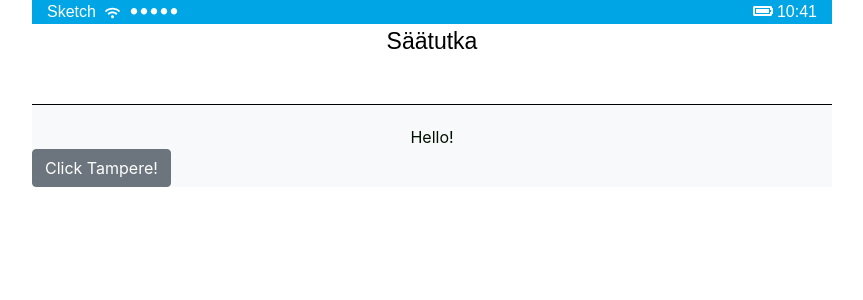
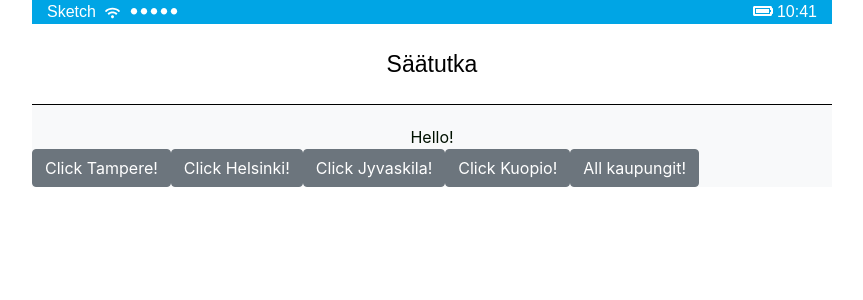
Before and after one commit to MegDeri/weather-app, a React (Create React App) app: page / in a window 1280 px wide. Shown: the top 300 px of the page, without its empty margins (208-1071 px from the left). Built offline with nearby package versions, Linux system fonts and the light colour scheme.

Commit message:
Add single city buttons

```diff
--- a/src/App.js
+++ b/src/App.js
@@ -6,38 +6,51 @@ import DropBar from "./component/features/DropBar";
 const API_KEY = "844e5ccfa57fee902cb9b1e8599d046a";
 
 class App extends React.Component {
-
-  state = {
-    factors: [],
-  }
-  getWeather = async (e) => {
-    e.preventDefault();
-    const api_call = await fetch(
-      `http://api.openweathermap.org/data/2.5/weather?q=Tampere&appid=${API_KEY}`
-    );
-    const data = await api_call.json();
-    console.log(data);
+  constructor(props) {
+    super(props);
+    this.state = {
+      cityId: '658225,655195,650225,634964&units=metric',
+      multi: 'group'
+    }
+    this.setSortOptions = this.setSortOptions.bind(this);
   }
 
 
 
-  // getWeather = e => {
+  // getWeather = async (e) => {
   //   e.preventDefault();
-  //   fetch(`api.openweathermap.org/data/2.5/weather?q=Tampere&appid=${API_KEY}`)
-  //     .then(function (response) {
-  //       return response.json();
-  //     })
-  //     .then(function (json) {
-  //       console.log(json);
+  //   const api_call = await fetch(
+  //     `http://api.openweathermap.org/data/2.5/${this.state.multi}?id=${this.state.cityId}&appid=${API_KEY}`
+  //   );
+  //   const data = await api_call.json();
+  //   console.log(data);
+  // }
 
-  //     });
-  // };
+  getWeather = e => {
+    e.preventDefault();
+    fetch(`http://api.openweathermap.org/data/2.5/${this.state.multi}?id=${this.state.cityId}&appid=${API_KEY}`)
+      .then(function (response) {
+        return response.json();
+      })
+      .then(function (data) {
+        console.log(data);
+
+      });
+  };
+
+  setSortOptions({ currentTarget }) {
+    console.log(currentTarget.value)
+    this.setState({
+      cityId: currentTarget.id,
+      multi: currentTarget.value
+    })
+  }
 
   render() {
     return (
       <MainLayout>
         <div className="App">Hello!</div>
-        <DropBar getWeather={this.getWeather} />
+        <DropBar getWeather={this.getWeather} setSortOptions={this.setSortOptions} />
       </MainLayout>
     );
   }
--- a/src/component/features/DropBar.js
+++ b/src/component/features/DropBar.js
@@ -1,10 +1,24 @@
 import React from "react";
 import { Button } from "reactstrap";
 
-const DropBar = props => (
-  <form onSubmit={props.getWeather}>
-    <Button >Click Tampere!</Button>
-  </form>
-);
+const DropBar = (props) => {
+
+  return (
+    <form >
+      <Button id="634964" value="weather" onClick={props.setSortOptions}>Click Tampere!</Button>
+      <Button id="658225" value="weather" onClick={props.setSortOptions}>Click Helsinki!</Button>
+      <Button id="655195" value="weather" onClick={props.setSortOptions}>Click Jyvaskila!</Button>
+      <Button id="650225" value="weather" onClick={props.setSortOptions}>Click Kuopio!</Button>
+      <Button
+        id="658225,655195,650225,634964&units=metric"
+        value="group"
+        onClick={props.getWeather}
+      >
+        All kaupungit!
+      </Button>
+    </form>
+  );
+
+}
 
 export default DropBar;
--- a/src/component/header/Header.scss
+++ b/src/component/header/Header.scss
@@ -33,7 +33,7 @@
     text-align: center;
     background-color: $color-background;
     height: 80px;
-    min-height: 30px;
+    line-height: 3.5;
   }
 }
 
```
